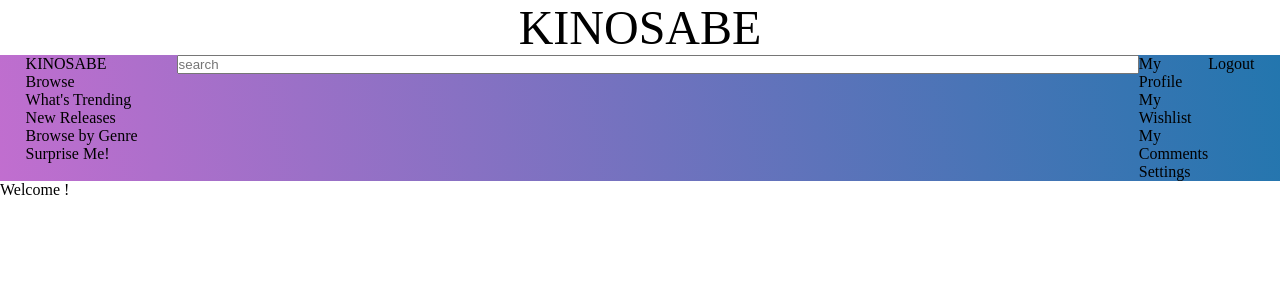
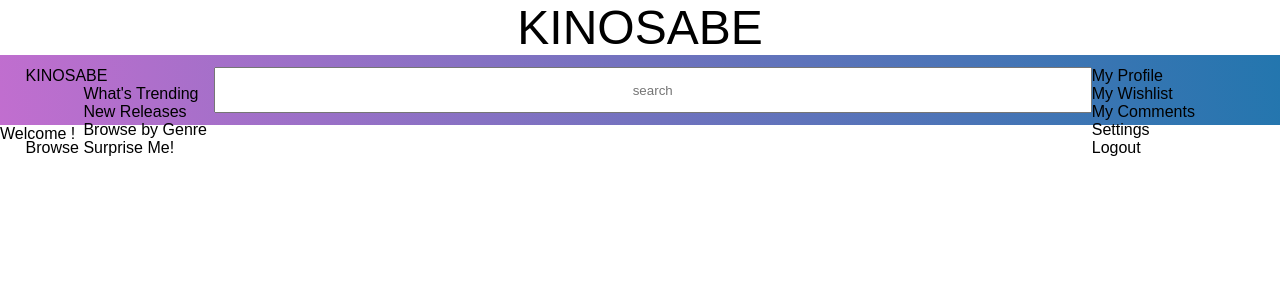
Before and after one commit to KellyRYoung/Kinosabe-Front-End, an Angular app in the folder Kinosabe/: page / in a window 1280 px wide. Shown: the top 300 px of the page. Built offline with nearby package versions, Linux system fonts and the light colour scheme.

Commit message:
Can't get the <li>s where I want them

```diff
--- a/Kinosabe/src/app/navbar/navbar.component.css
+++ b/Kinosabe/src/app/navbar/navbar.component.css
@@ -1,22 +1,39 @@
 nav {
     width: 100%;
+    display: flex;
+    flex-direction: row;
+    justify-content: space-between;
+    padding: 12px 2%;
+    height: 70px;
+    background-image: linear-gradient(260deg, #2376ae 0%, #c16ecf   100%);
+    align-self: center;
+}
+nav ul {
+    display: inline-block;
+
+}
+nav ul li {
+    display: inline-block;
+}
+nav ul li ul {
+    flex-direction: column;
+}
+nav ul li ul li {
+    display: block;
+}
+/* ul {
     display: inline-flex;
-    flex-flow: row nowrap;
-    justify-content: space-between;
-    padding: 0 2%;
-
-    background-image: linear-gradient(260deg, #2376ae 0%, #c16ecf   100%);;
+} */
+/* #nav-left-dropdown, #nav-right-dropdown {
+    /* display: block;
+    float: none;
+    flex-direction: column;
+} */
+#search, #search-div {
+    text-align: center;
+    width: 100%;
+    height: 100%;
 }
-/* #search-div {
-    display: flex;
+/* #nav-left {
+   justify-content: left;
 } */
-ul {
-    display: inline-flex;
-}
-#nav-left-dropdown, #nav-right-dropdown {
-    display: block;
-    float: none;
-}
-#search, #search-div {
-    width: 100%;
-}
--- a/Kinosabe/src/styles.css
+++ b/Kinosabe/src/styles.css
@@ -4,6 +4,9 @@
     padding: 0;
     box-sizing: border-box;
 }
+body {
+    font-family: sans-serif;
+}
 
 ul {
     list-style: none;
```
